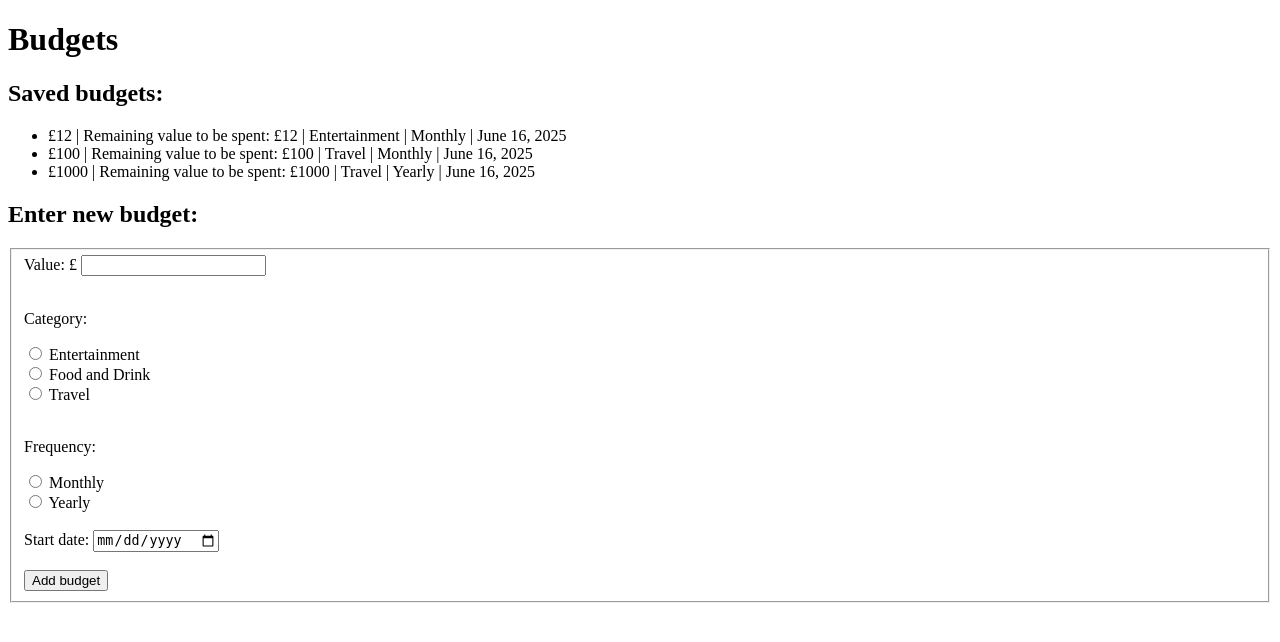
After one commit to sebseb0802/finance-tracker, a Django app: page /finance/budgets/ in a window 1280 px wide. The commit adds this page. Shown: the top 642 px of the page. Run offline with Django 5.2, Linux system fonts and the light colour scheme; data comes from the database, SQL or seed files in the repository; both versions use the stored data as it was after the commit.

Commit message:
feat: add budgets page
Add link from dashboard to budgets page. Add very similar functionality
to budgets page as income and expenses pages - i.e. viewing all budgets
and adding new budgets.

```diff
--- a/project/finance/models.py
+++ b/project/finance/models.py
@@ -11,7 +11,6 @@ class User(models.Model):
 
 class FinancialObject(models.Model):
     user = models.ForeignKey(User, on_delete=models.CASCADE) # A single user can have many instances of income
-    source = models.CharField(default="N/A", max_length=200)
     value = models.IntegerField(default=0)
     frequency = models.CharField(default="Monthly", max_length=200)
     startDate = models.DateField(default=datetime.date.today)
@@ -21,7 +20,12 @@ class FinancialObject(models.Model):
         abstract = True # Makes the "FinancialObject" class an Abstract Base Class (ABC)
 
 class Income(FinancialObject):
-    pass
+    source = models.CharField(default="N/A", max_length=200)
 
 class Expense(FinancialObject):
+    source = models.CharField(default="N/A", max_length=200)
     category = models.CharField(default="Entertainment", max_length=200)
+
+class Budget(FinancialObject):
+    category = models.CharField(default="Entertainment", max_length=200)
+    remainingValue = models.IntegerField(default=0)
--- /dev/null
+++ b/project/finance/templates/finance/budgets.html
@@ -0,0 +1,58 @@
+<!DOCTYPE html>
+<html lang="en">
+<head>
+    <meta charset="UTF-8">
+    <meta name="viewport" content="width=device-width, initial-scale=1.0">
+    <title>Document</title>
+</head>
+<body>
+    <h1>Budgets</h1>
+
+    <h2>Saved budgets:</h2>
+    <ul>
+    {% if budgets %}
+        {% for i in budgets %}
+            <li>£{{ i.value }} | Remaining value to be spent: £{{ i.remainingValue }} | {{ i.category }} | {{ i.frequency }} | {{ i.startDate}}</li>
+        {% endfor %}
+    {% else %}
+        <li>No budgets added yet.</li>
+    {% endif %}
+    </ul>
+
+    <h2>Enter new budget:</h2>
+    {% if message %}
+        <em><strong><p>{{message}}</p></strong></em>
+    {% endif %}
+    <form action="{% url 'finance:addBudget' %}" method="post">
+        {% csrf_token %}
+        <fieldset>
+            <label for="value">Value: £</label>
+            <input type="text" id="value" name="value"><br><br>
+
+            <p>Category:</p>
+            <input type="radio" id="Entertainment" name="category" value="Entertainment">
+            <label for="Entertainment">Entertainment</label><br>
+
+            <input type="radio" id="Food and Drink" name="category" value="Food and Drink">
+            <label for="Food and Drink">Food and Drink</label><br>
+
+            <input type="radio" id="Travel" name="category" value="Travel">
+            <label for="Travel">Travel</label><br><br>
+
+
+            <p>Frequency:</p>
+            <input type="radio" id="monthly" name="frequency" value="Monthly">
+            <label for="monthly">Monthly</label><br>
+
+            <input type="radio" id="yearly" name="frequency" value="Yearly">
+            <label for="yearly">Yearly</label><br><br>
+
+
+            <label for="startDate">Start date: </label>
+            <input type="date" id="startDate" name="startDate" value=date><br><br>
+
+            <input type="submit" value="Add budget">
+        </fieldset>
+    </form>
+</body>
+</html>
--- a/project/finance/templates/finance/index.html
+++ b/project/finance/templates/finance/index.html
@@ -16,7 +16,8 @@
 
     <ul>
         <li><a href="{% url 'finance:income' %}">Income</a></li>
-        <li><a href="{% url 'finance:expenses' %}">Budgets and expenses</a>
+        <li><a href="{% url 'finance:expenses' %}">Expenses</a></li>
+        <li><a href="{% url 'finance:budgets' %}">Budgets</a></li>
         <li><a href="">Reports</a></li>
     </ul>
 </body>
--- a/project/finance/urls.py
+++ b/project/finance/urls.py
@@ -8,5 +8,7 @@ urlpatterns = [
     path("income/", views.income, name="income"),
     path("addIncome/", views.addIncome, name="addIncome"),
     path("expenses/", views.expenses, name="expenses"),
-    path("addExpense", views.addExpense, name="addExpense")
+    path("addExpense", views.addExpense, name="addExpense"),
+    path("budgets/", views.budgets, name="budgets"),
+    path("addBudget/", views.addBudget, name="addBudget")
 ]
--- a/project/finance/views.py
+++ b/project/finance/views.py
@@ -2,7 +2,7 @@ from django.shortcuts import render, get_list_or_404
 from django.http import HttpResponseRedirect
 from django.urls import reverse
 
-from .models import User, Income, Expense
+from .models import User, Income, Expense, Budget
 
 # Create your views here.
 def index(request):
@@ -34,7 +34,7 @@ def addIncome(request):
         input_frequency = request.POST["frequency"]
         input_startDate = request.POST["startDate"]
     except:
-        income = get_list_or_404(Income)
+        income = Income.objects.all()
         return render(
             request,
             "finance/income.html",
@@ -53,7 +53,7 @@ def expenses(request):
     expenses = Expense.objects.all()
     return render(
         request,
-        "finance/expense.html",
+        "finance/expenses.html",
         {
             "expenses": expenses,
             "message": message
@@ -68,10 +68,10 @@ def addExpense(request):
         input_frequency = request.POST["frequency"]
         input_startDate = request.POST["startDate"]
     except:
-        expenses = get_list_or_404(Expense)
+        expenses = Expense.objects.all()
         return render(
             request,
-            "finance/expense.html",
+            "finance/expenses.html",
             {
                 "expenses": expenses,
                 "message": "All fields must be complete."
@@ -81,3 +81,36 @@ def addExpense(request):
         expense = Expense(user=User.objects.get(), category=input_category, value=input_value, source=input_source, frequency=input_frequency, startDate=input_startDate)
         expense.save()
         return HttpResponseRedirect(f"{reverse('finance:expenses')}?message=Expense added successfully.")
+
+def budgets(request):
+    message = request.GET.get("message", "")
+    budgets = Budget.objects.all()
+    return render(
+        request,
+        "finance/budgets.html",
+        {
+            "budgets": budgets,
+            "message": message
+        }
+    )
+
+def addBudget(request):
+    try:
+        input_category = request.POST["category"]
+        input_value = request.POST["value"]
+        input_frequency = request.POST["frequency"]
+        input_startDate = request.POST["startDate"]
+    except:
+        budgets = Budget.objects.all()
+        return render(
+            request,
+            "finance/budgets.html",
+            {
+                "budgets": budgets,
+                "message": "All fields must be complete."
+            }
+        )
+    else:
+        budget = Budget(user=User.objects.get(), category=input_category, value=input_value, remainingValue = input_value, frequency=input_frequency, startDate=input_startDate)
+        budget.save()
+        return HttpResponseRedirect(f"{reverse('finance:budgets')}?message=Budget added successfully.")
```
Also changed, not shown: project/db.sqlite3, project/finance/migrations/0009_budget.py (added), project/finance/templates/finance/expenses.html (renamed from project/finance/templates/finance/expense.html).
